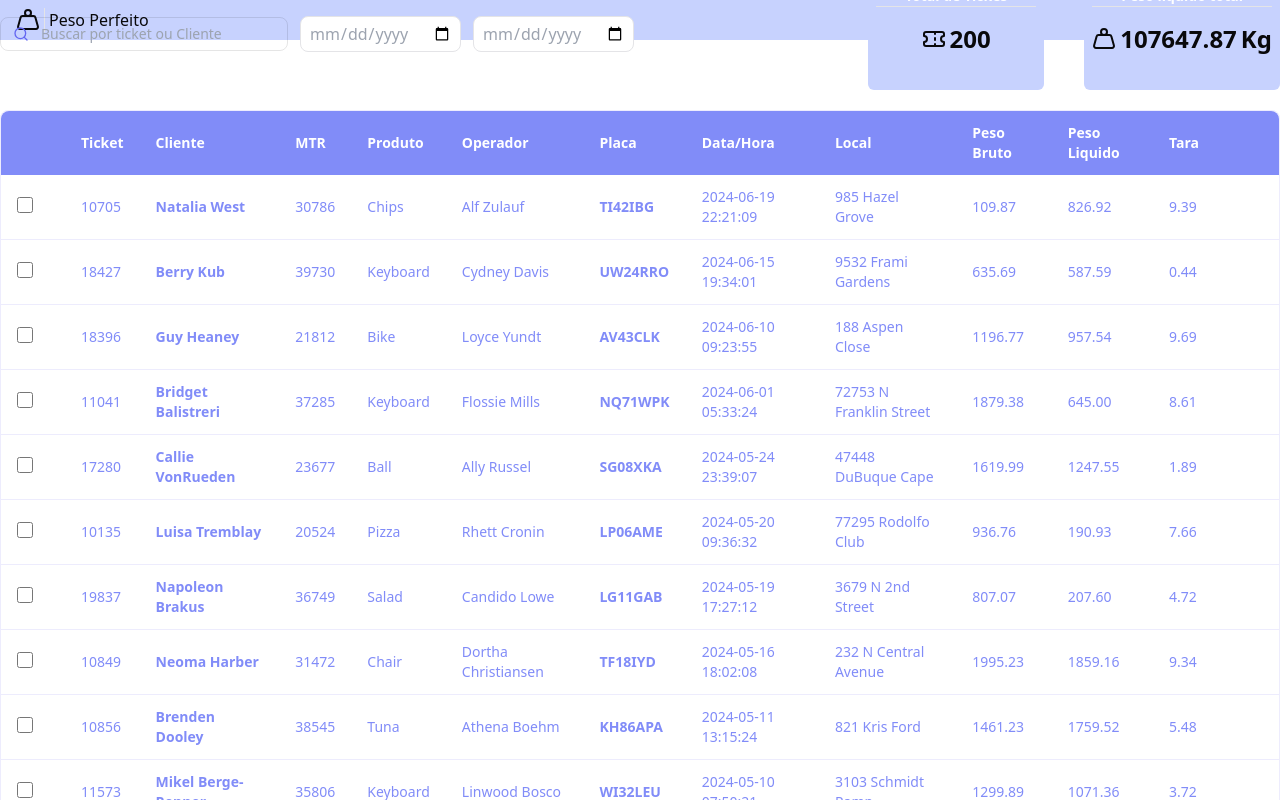
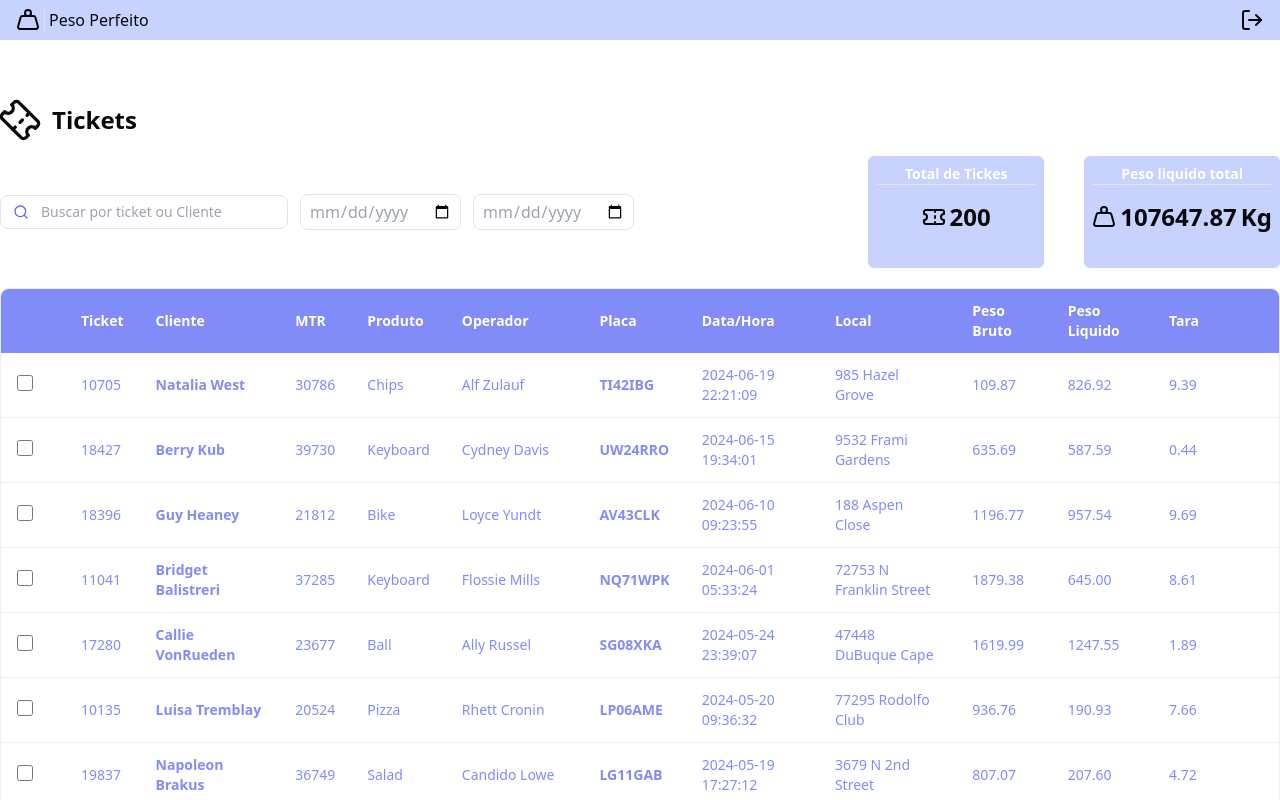
Before and after one commit to DhioneCastilhoBarbosa/pesoperfeito, a React (Vite) app: page /tickest in a window 1280 px wide. Shown: the top 800 px of the page. Built offline with nearby package versions, Linux system fonts and the light colour scheme.

Commit message:
corretion layout

```diff
--- a/src/pages/_layouts/app.tsx
+++ b/src/pages/_layouts/app.tsx
@@ -2,9 +2,9 @@ import { Outlet } from 'react-router-dom'
 import { Header } from '../app/components/header'
 export function AppLayout() {
   return (
-    <div className=' h-screen '>
+    <div className=' min-h-screen '>
       <Header/>
-      <div className='max-w-[1550px] mx-auto py-5 flex flex-col gap-5 h-full justify-center'>
+      <div className='max-w-[1550px] mx-auto py-5 flex flex-col gap-5 min-h-screen justify-center'>
         <Outlet />
       </div>
     </div>
--- a/src/pages/app/components/header.tsx
+++ b/src/pages/app/components/header.tsx
@@ -5,16 +5,16 @@ import { NavLink } from "react-router-dom";
 
 export function Header(){
   return(
-    <div className="flex items-center  justify-between gap-5 py-2 px-4 bg-indigo-200">
-      <div className="flex gap-1">
-      <Weight className="h-6 w-6"/>
-      <Separator orientation="vertical"  className="h-6"/>
-      <p>Peso Perfeito </p>
+    <div className="flex items-center justify-between absolute top-0 left-0 right-0 z-10 gap-5 py-2 px-4 bg-indigo-200">
+      <div className="flex items-center gap-1">
+        <Weight className="h-6 w-6" />
+        <Separator orientation="vertical" className="h-6" />
+        <p>Peso Perfeito</p>
       </div>
 
       <nav className="flex items-center gap-5">
-         <NavLink to={"/"}><LogOut/></NavLink>
+        <NavLink to={"/"}><LogOut /></NavLink>
       </nav>
     </div>
-  )
+)
 }
--- a/src/pages/app/dashboard.tsx
+++ b/src/pages/app/dashboard.tsx
@@ -76,16 +76,14 @@ export function Dashboard() {
   };
 
   return (
-    <div>
+    <div className=' flex-1 z-0 mt-20'>
       <Helmet title="Tickets" />
-      <div className='flex flex-col gap-4 mb-20'>
+      <div className='flex flex-col gap-4 mb-20 relative'>
 
-      <div className='flex items-center gap-3'>
+      <div className='flex  items-center gap-3'>
             <Ticket className='rotate-45 size-10'/>
             <h1 className='text-2xl font-bold'>Tickets</h1>
            </div>
-
-
 
         <div className='flex gap-3 items-center justify-between mb-1'>
 
```
